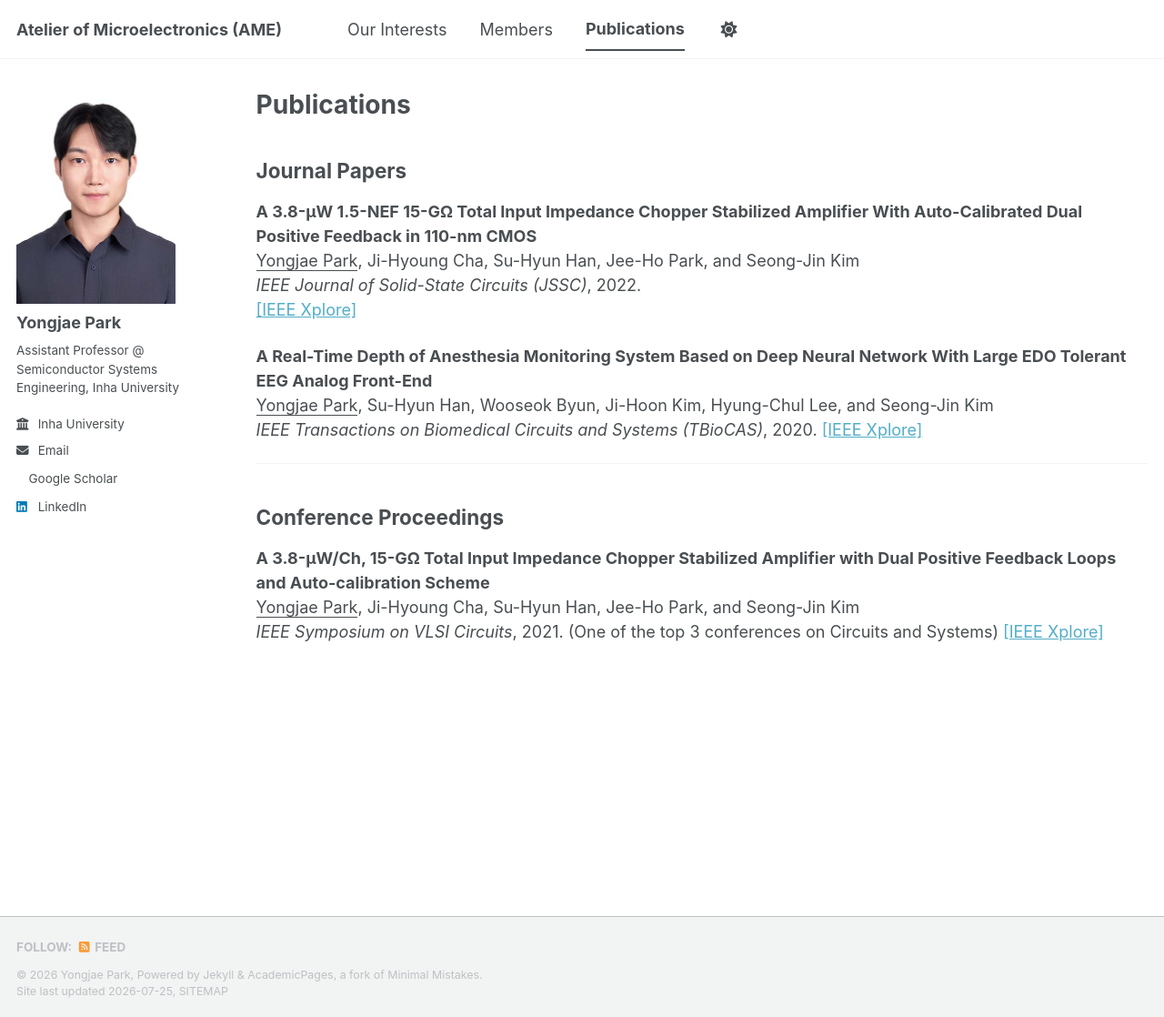
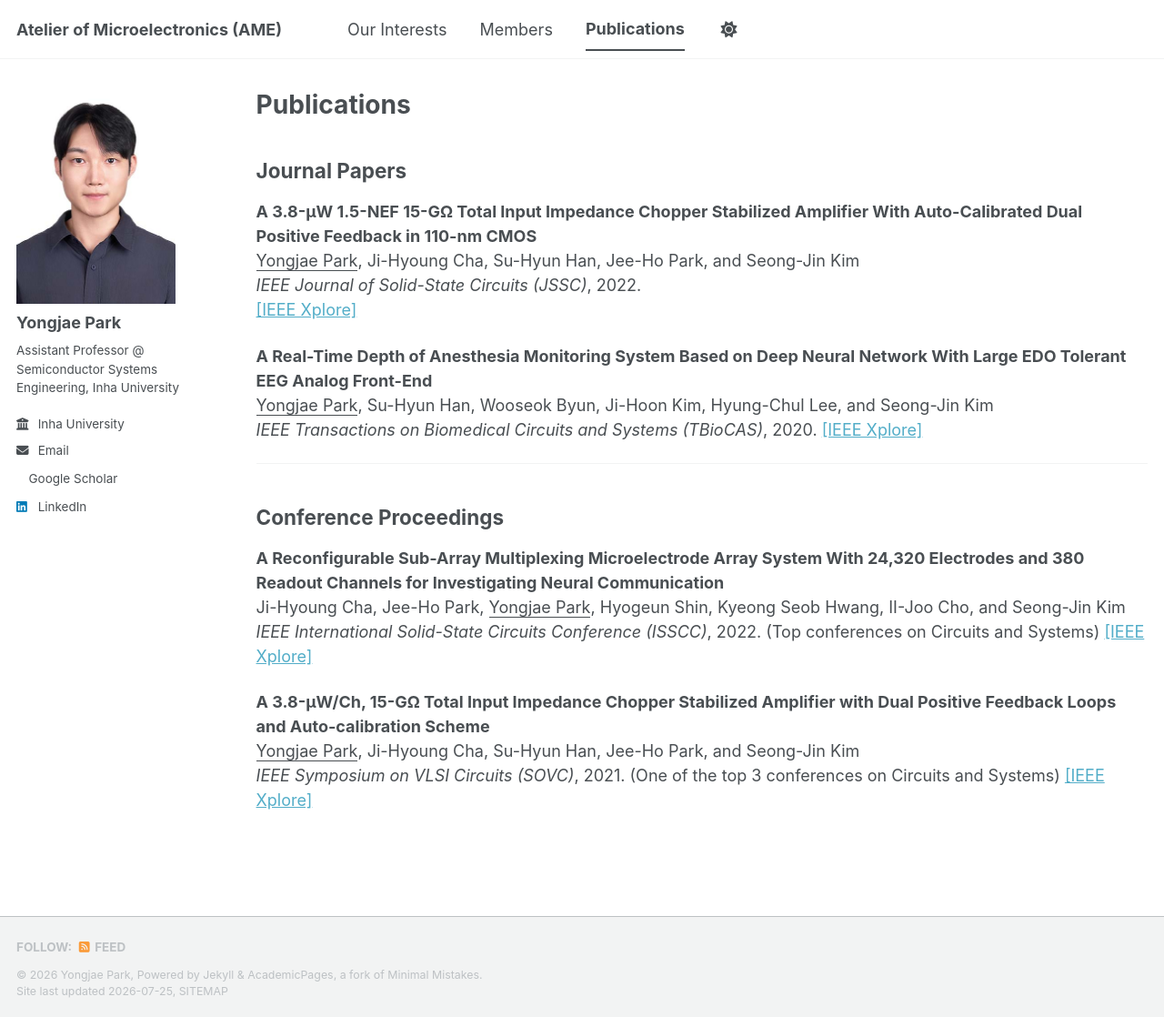
Before and after one commit to yong27park/AME.github.io, a Jekyll site: the page built from _pages/publications.md, in a window 1280 px wide and 1118 px high. Shown: the whole window at 91% size. Built offline with Jekyll 4.4.1, drawn with Linux system fonts in a browser that asks for light colours; a style sheet for code colours, icons or effects is not loaded.

Commit message:
Update publications.md

```diff
--- a/_pages/publications.md
+++ b/_pages/publications.md
@@ -20,6 +20,10 @@ author_profile: true
 
 ## Conference Proceedings
 
+**A Reconfigurable Sub-Array Multiplexing Microelectrode Array System With 24,320 Electrodes and 380 Readout Channels for Investigating Neural Communication**
+  Ji-Hyoung Cha, Jee-Ho Park, <u>Yongjae Park</u>, Hyogeun Shin, Kyeong Seob Hwang, II-Joo Cho, and Seong-Jin Kim<br>
+  *IEEE International Solid-State Circuits Conference (ISSCC)*, 2022. (Top conferences on Circuits and Systems) [[IEEE Xplore]](https://ieeexplore.ieee.org/abstract/document/9731590)
+
 **A 3.8-μW/Ch, 15-GΩ Total Input Impedance Chopper Stabilized Amplifier with Dual Positive Feedback Loops and Auto-calibration Scheme**
   <u>Yongjae Park</u>, Ji-Hyoung Cha, Su-Hyun Han, Jee-Ho Park, and Seong-Jin Kim
-  *IEEE Symposium on VLSI Circuits*, 2021. (One of the top 3 conferences on Circuits and Systems) [[IEEE Xplore]](https://ieeexplore.ieee.org/abstract/document/9492508)
+  *IEEE Symposium on VLSI Circuits (SOVC)*, 2021. (One of the top 3 conferences on Circuits and Systems) [[IEEE Xplore]](https://ieeexplore.ieee.org/abstract/document/9492508)
```
